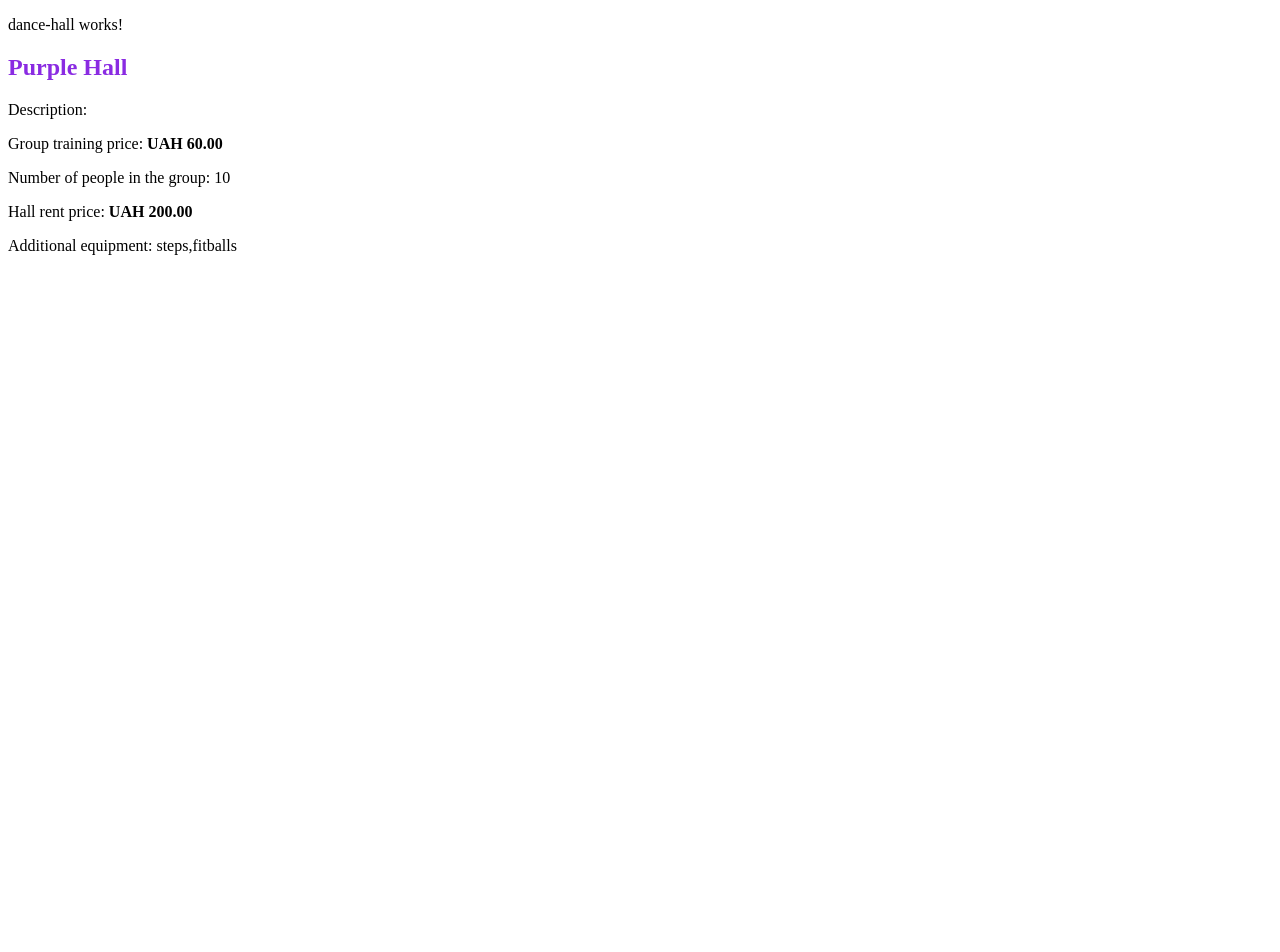
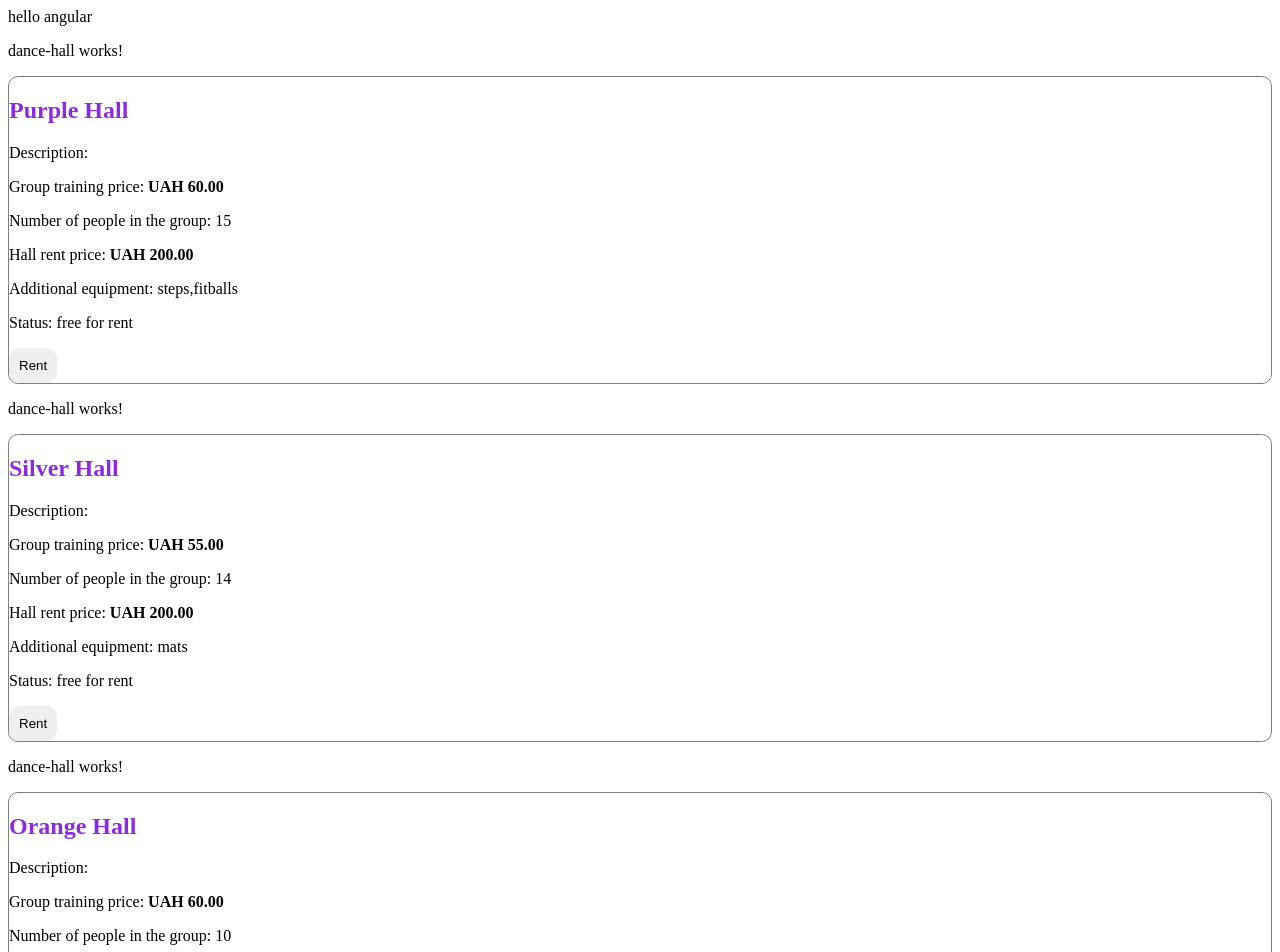
Before and after one commit to viktoriiadron/ng-homework, an Angular app: page / in a window 1280 px wide. Shown: the top 952 px of the page. Before the commit the page ends 800 px from the top, so only its background shows below. Built offline with nearby package versions, Linux system fonts and the light colour scheme.

Commit message:
cycle for component added; danceHalls component expanded

```diff
--- a/src/app/app.component.html
+++ b/src/app/app.component.html
@@ -1,3 +1,6 @@
+hello angular
+
 <app-dance-hall
+*ngFor="let hall of danceHalls"
 [hall]="hall"
 ></app-dance-hall>
--- a/src/app/app.component.ts
+++ b/src/app/app.component.ts
@@ -1,6 +1,6 @@
 import { Component } from '@angular/core';
-import { purpleHall } from './data/purpleHall';
 import { DanсeHall } from './interfaces/interfaces';
+import { danceHalls } from './data/danceHalls';
 
 @Component({
   selector: 'app-root',
@@ -9,5 +9,5 @@ import { DanсeHall } from './interfaces/interfaces';
 })
 export class AppComponent {
   title = 'homework-app';
-  hall: DanсeHall = purpleHall;
+  danceHalls: DanсeHall[] = danceHalls;
 }
--- a/src/app/components/dance-hall/dance-hall.component.css
+++ b/src/app/components/dance-hall/dance-hall.component.css
@@ -5,3 +5,18 @@ h2{
 .price{
 font-weight: bold;
 }
+
+.halls-section {
+    border: 1px solid grey;
+    border-radius: 10px;
+}
+
+.btn {
+    padding: 10px;
+    border: 1px grey;
+    border-radius: 10px;
+}
+
+.btn:hover {
+background: lightblue;
+}
--- a/src/app/components/dance-hall/dance-hall.component.html
+++ b/src/app/components/dance-hall/dance-hall.component.html
@@ -16,4 +16,12 @@
     <p class="additional-equipment" *ngIf="hall.equipment">
         Additional equipment: {{ hall.equipment }}
     </p>
+    <p class="status">
+        Status: {{hall.isEmpty? 'free for rent' : 'alredy rented'}}
+    </p>
+    <button class="btn"
+    (click)='hall.isEmpty = !hall.isEmpty'
+    >
+        {{hall.isEmpty? 'Rent' : 'Cancel rental'}}
+    </button>
 </div>
--- /dev/null
+++ b/src/app/data/danceHalls.ts
@@ -0,0 +1,28 @@
+import { DanсeHall } from "../interfaces/interfaces";
+
+export const danceHalls: DanсeHall[] = [
+    {
+        name: 'Purple Hall',
+        pricePerCustomer: 60,
+        priceForRent: 200,
+        capacity: 15,
+        isEmpty: true,
+        equipment: ['steps', 'fitballs']
+    },
+    {
+        name: 'Silver Hall',
+        pricePerCustomer: 55,
+        priceForRent: 200,
+        capacity: 14,
+        isEmpty: true,
+        equipment: ['mats']
+    },
+    {
+        name: 'Orange Hall',
+        pricePerCustomer: 60,
+        priceForRent: 200,
+        capacity: 10,
+        isEmpty: true,
+        equipment: ['pilons']
+    }
+]
--- a/src/app/data/purpleHall.ts
+++ /dev/null
@@ -1,10 +0,0 @@
-import { DanсeHall } from "../interfaces/interfaces";
-
-export const purpleHall: DanсeHall = {
-    name: 'Purple Hall',
-    pricePerCustomer: 60,
-    priceForRent: 200,
-    capacity: 10,
-    isEmpty: true,
-    equipment: ['steps', 'fitballs']
-}
```
Also changed, not shown: src/app/components/dance-hall/dance-hall.component.ts (+6 -1 lines).
